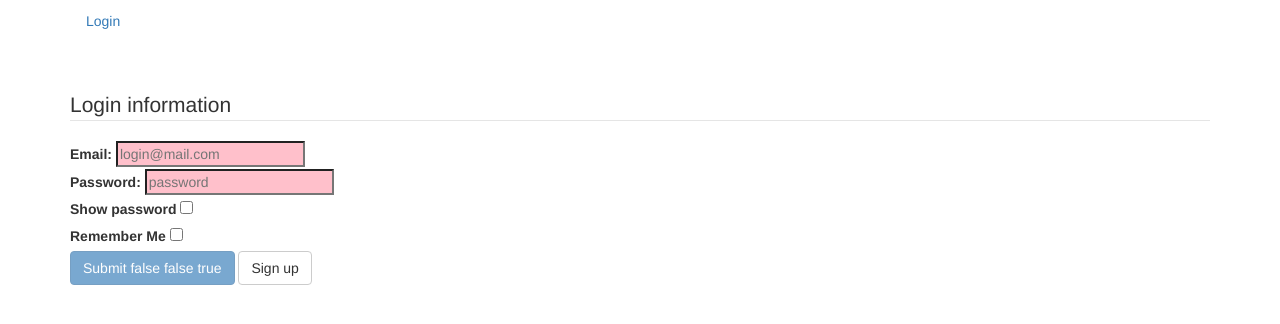
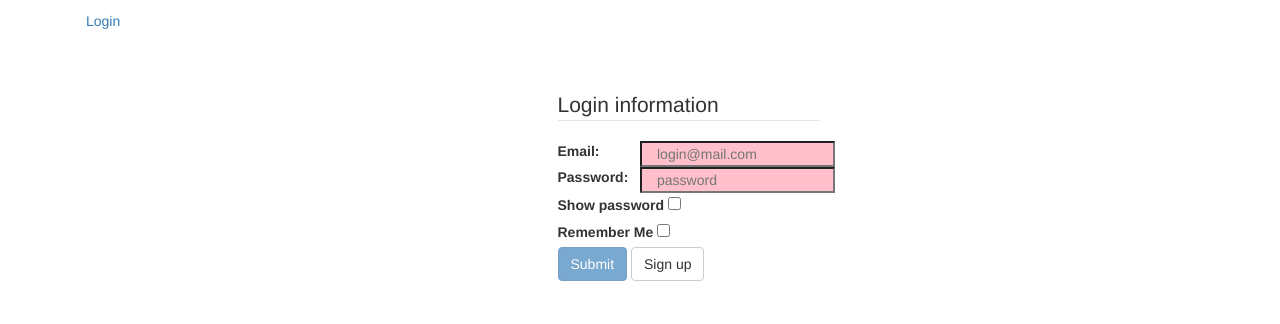
Before and after one commit to zahodinikola/SimpleForum, a website: page index.html at #/login in a window 1280 px wide. Drawn offline with nearby package versions, Linux system fonts and the light colour scheme; some packages are replaced by stand-ins of ours.

Commit message:
made changes according to examples - bootstrap and dynamic styles

```diff
--- a/app/assets/css/login.css
+++ b/app/assets/css/login.css
@@ -1,3 +1,10 @@
 [ng\:cloak], [ng-cloak], [data-ng-cloak], [x-ng-cloak], .ng-cloak, .x-ng-cloak {
   display: none !important;
 }
+
+.valid {
+  background-color: lightgreen;
+}
+.invalid {
+  background-color: pink;
+}
--- a/app/controllers/loginController.js
+++ b/app/controllers/loginController.js
@@ -10,9 +10,7 @@ function loginController($scope) {
     $scope.enteredValidEmail = false;
     $scope.enteredValidPassword = false;
     $scope.submitDisabled = true;
-    $scope.emailFieldStyle = {"background-color": "pink"};
-    $scope.passwordFieldStyle = {"background-color": "pink"};
-    $scope.authorisationErrorMessage = "";
+    $scope.authorisationErrorMessage = " ";
 
     $scope.isValidEmail = function() {
         if($scope.userInput.email !== undefined) {
@@ -20,16 +18,13 @@ function loginController($scope) {
             var pattern = /[a-z0-9._]+@[a-z0-9._]+\.[a-z]{2,3}/;
             if (pattern.test(x)) {
                 $scope.enteredValidEmail = true;
-                $scope.emailFieldStyle = {"background-color": "lightgreen"};
             }else{
                 $scope.enteredValidEmail = false;
-                $scope.emailFieldStyle = {"background-color": "pink"};
             }
             $scope.submitDisabled = $scope.isSubmitDisabled();
             return;
         };
         $scope.enteredValidEmail = false;
-        $scope.emailFieldStyle = {"background-color": "pink"};
         $scope.submitDisabled = $scope.isSubmitDisabled();
 
     };
@@ -40,16 +35,13 @@ function loginController($scope) {
             var pattern = /[0-9a-zA-z]{6,}/;
             if (pattern.test(x)) {
                 $scope.enteredValidPassword = true;
-                $scope.passwordFieldStyle = {"background-color": "lightgreen"};
             }else{
                 $scope.enteredValidPassword = false;
-                $scope.passwordFieldStyle = {"background-color": "pink"};
             }
             $scope.submitDisabled = $scope.isSubmitDisabled();
             return;
         };
         $scope.enteredValidPassword = false
-        $scope.passwordFieldStyle = {"background-color": "pink"};
         $scope.submitDisabled = $scope.isSubmitDisabled();
     };
 
@@ -75,12 +67,11 @@ function loginController($scope) {
                 return alert("gotcha");
             }
         }
-        $scope.authorisationErrorMessage = "Wrong email or password";;
+        $scope.authorisationErrorMessage = "Wrong email or password";
     };
 
     $scope.isSubmitDisabled = function() {
         var _submitDisabled = !(($scope.enteredValidEmail)&&($scope.enteredValidPassword));
-        //alert("!(" + $scope.enteredValidEmail + '&&' + $scope.enteredValidPassword + ') = ' + _submitDisabled);
         return _submitDisabled;
     };
 })
--- a/views/login.html
+++ b/views/login.html
@@ -1,4 +1,8 @@
-            <div>
+            <div class="row">
+
+                <div class="col-md-5"></div>
+
+                <div class="col-md-3">
 
                     <div style="color: red">
                     {{authorisationErrorMessage}}
@@ -8,17 +12,21 @@
                         <fieldset>
                             <legend>Login information</legend>
 
-                        <label for="emailField">Email: </label>
-                        <input id="emailField" type="text" required name="userEmail"
-                                ng-style="emailFieldStyle"
+                            <div class="row">
+                                <label class="col-md-4" for="emailField">Email: </label>
+                                <input class="col-md-8 pull-left" id="emailField" type="text" required name="userEmail"
+                                        ng-class="{valid: enteredValidEmail, invalid: !enteredValidEmail}"
                                         ng-model="userInput.email" placeholder="login@mail.com"
                                         ng-change="isValidEmail()"><br>
+                            </div>
 
-                        <label for="passwordField">Password: </label>
-                        <input id="passwordField" type="password" required name="userPassword"
-                                ng-style="passwordFieldStyle"
+                            <div class="row">
+                                <label class="col-md-4" for="passwordField">Password: </label>
+                                <input class="col-md-8 pull-left" id="passwordField" type="password" required name="userPassword"
+                                        ng-class="{valid: enteredValidPassword, invalid: !enteredValidPassword}"
                                         ng-model="userInput.password" placeholder="password"
                                         ng-change="isValidPassword()"><br>
+                            </div>
 
                             <label for="showPassword">Show password</label>
                             <input id="showPassword" type="checkbox" checked
@@ -30,12 +38,14 @@
                             <button class="btn btn-primary"
                                     ng-model="submitDisabled"
                                     ng-disabled="submitDisabled"
-                                ng-click="isValidUser(userInput, loginForm)">Submit
-                               {{enteredValidEmail}} {{enteredValidPassword}} {{submitDisabled}}
-                        </button>
+                                    ng-click="isValidUser(userInput, loginForm)">Submit</button>
 
                             <button class="btn btn-default">Sign up</button>
 
                         </fieldset>
                     </form>
                 </div>
+
+                <div class="col-md-5"></div>
+
+            </div>
```
Lines whose indentation alone changed are shown as unchanged.
